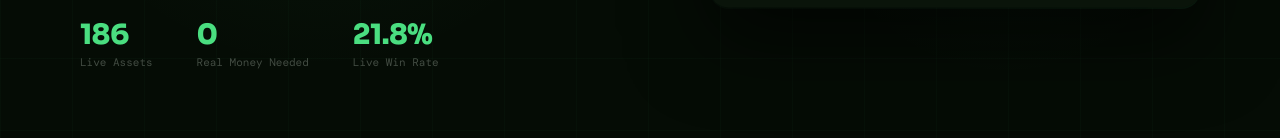
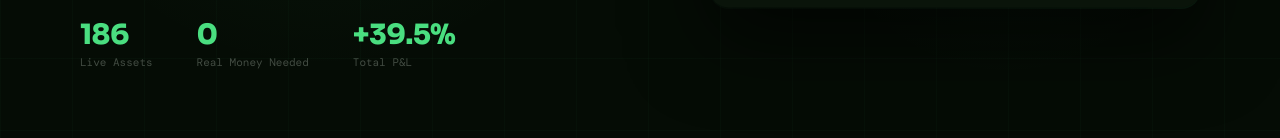
Before and after one commit to MaverickTushar007/quantsignal-web, a Next.js app: page /landing in a window 1280 px wide. Shown: the part 662-800 px from the top of the page. Built offline with nearby package versions, Linux system fonts and the light colour scheme.

Commit message:
fix: hero stat +39.5% P&L, remove Guardian from footer

```diff
--- a/app/landing/page.tsx
+++ b/app/landing/page.tsx
@@ -117,7 +117,7 @@ export default function Landing() {
               </div>
 
               <div style={{display:"flex",gap:44,opacity:vis?1:0,animation:vis?"su .85s cubic-bezier(.22,1,.36,1) .5s forwards":"none"}}>
-                {[["186","Live Assets"],["0","Real Money Needed"],["21.8%","Live Win Rate"]].map(([v,l])=>(
+                {[["186","Live Assets"],["0","Real Money Needed"],["+39.5%","Total P&L"]].map(([v,l])=>(
                   <div key={l}>
                     <div style={{fontSize:28,fontWeight:800,color:"#4ade80",letterSpacing:"-.5px"}}>{v}</div>
                     <div style={{fontSize:11,color:"rgba(226,240,226,.28)",marginTop:3,fontFamily:"DM Mono,monospace"}}>{l}</div>
@@ -382,7 +382,7 @@ export default function Landing() {
             <span style={{fontSize:12,fontWeight:700,color:"rgba(226,240,226,.28)"}}>QuantSignal</span>
           </div>
           <div style={{display:"flex",gap:22}}>
-            {[["Dashboard","/dashboard"],["Guardian","/guardian"],["Agents","/agents"]].map(([l,h])=>(
+            {[["Dashboard","/dashboard"],["Agents","/agents"],["Performance","/performance"]].map(([l,h])=>(
               <a key={l} href={h} style={{fontSize:11,color:"rgba(226,240,226,.17)",textDecoration:"none"}}>{l}</a>
             ))}
           </div>
```
